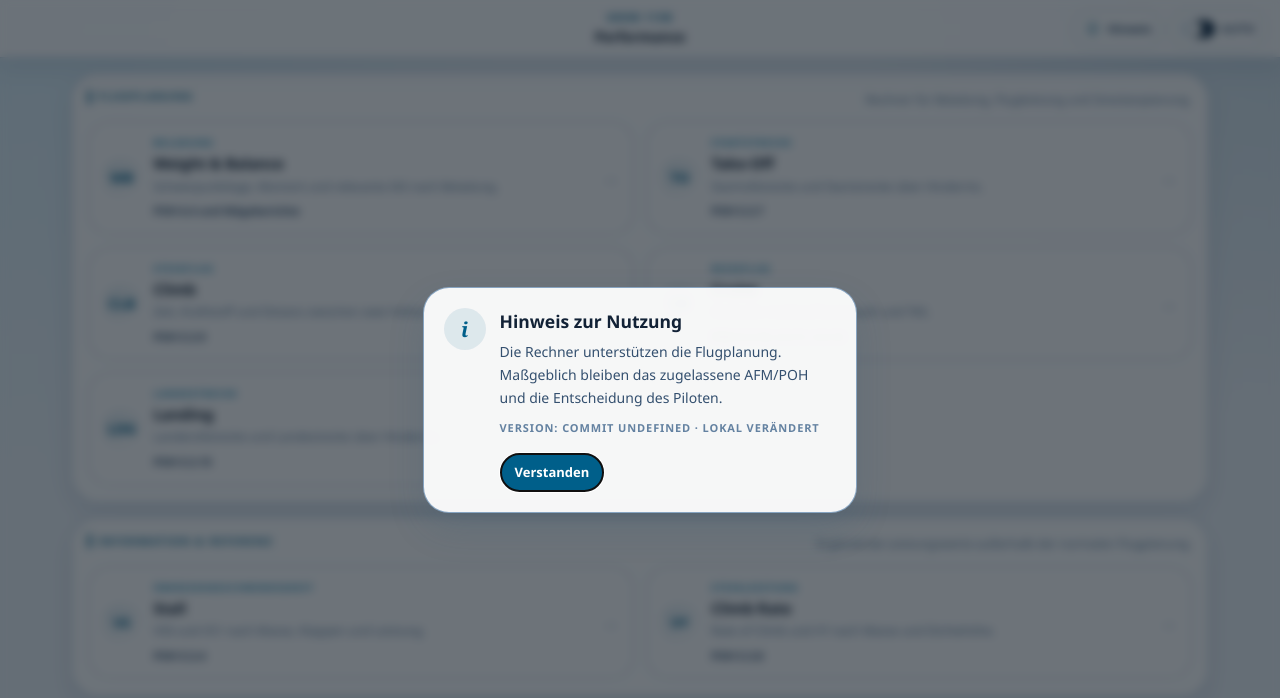
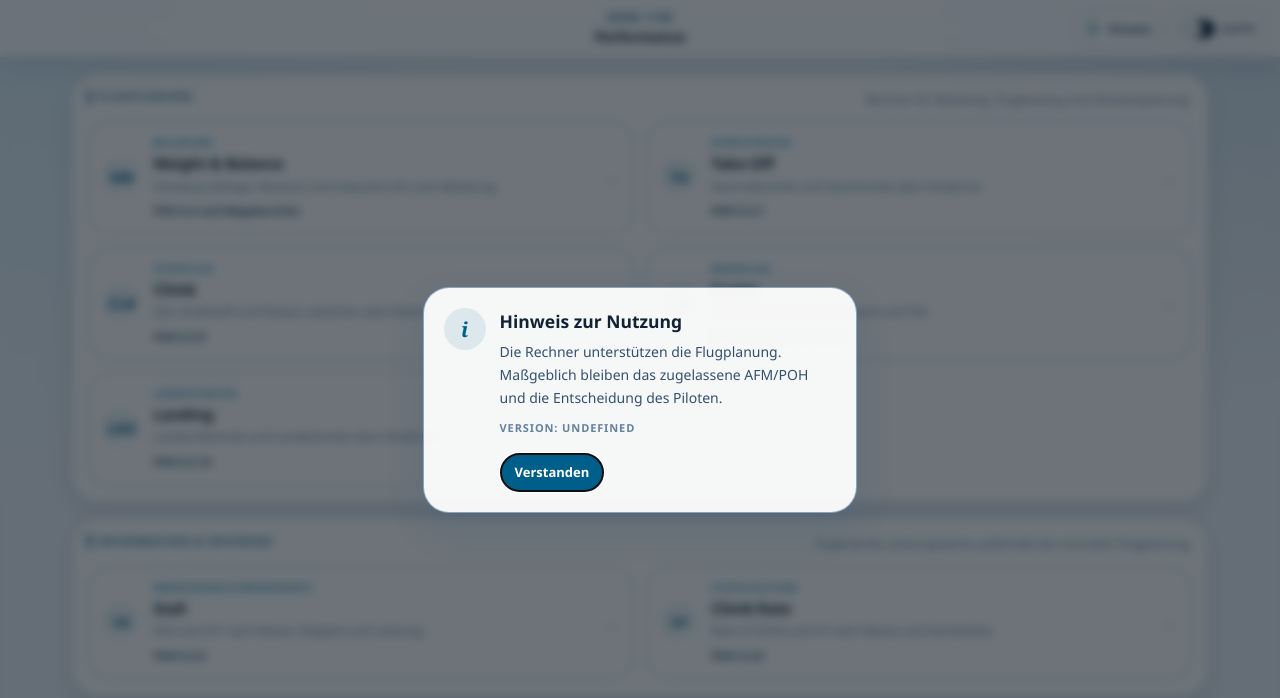
Before and after one commit to aguther/aircraft-performance, a React (Vite) app: page / in a window 1280 px wide. Shown: the top 698 px of the page. Built offline with nearby package versions, Linux system fonts and the light colour scheme.

Commit message:
chore: adapted version

```diff
--- a/src/app/buildInfo.ts
+++ b/src/app/buildInfo.ts
@@ -8,5 +8,5 @@ export type BuildInfo = {
 export const buildInfo: BuildInfo = __BUILD_INFO__;
 
 export function formatBuildVersion(info: BuildInfo = buildInfo): string {
-  return `Commit ${info.shortCommit}${info.dirty ? " · lokal verändert" : ""}`;
+  return `VERSION: ${info.shortCommit}`;
 }
--- a/src/components/UsageNotice.tsx
+++ b/src/components/UsageNotice.tsx
@@ -48,9 +48,9 @@ export function UsageNotice({ open, onClose }: UsageNoticeProps) {
           </p>
           <div
             className="usage-notice-version"
-            title={`Commit ${buildInfo.fullCommit} · Build ${buildInfo.builtAt}`}
+            title={`Commit ${buildInfo.fullCommit}${buildInfo.dirty ? " · lokal verändert" : ""} · Build ${buildInfo.builtAt}`}
           >
-            Version: {formatBuildVersion()}
+            {formatBuildVersion()}
           </div>
           <button
             className="usage-notice-confirm"
--- a/vite.config.ts
+++ b/vite.config.ts
@@ -19,7 +19,7 @@ export default defineConfig(() => {
   const dirty = process.env.CI ? false : Boolean(git(["status", "--porcelain"]));
   const buildInfo = {
     fullCommit,
-    shortCommit: fullCommit === "unknown" ? fullCommit : fullCommit.slice(0, 8),
+    shortCommit: fullCommit === "unknown" ? fullCommit : fullCommit.slice(0, 7),
     dirty,
     builtAt: new Date().toISOString(),
   };
```
Also changed, not shown: 2 other files (tests, documents, lock files or other folders).
